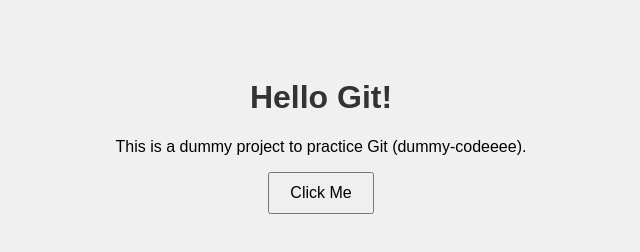
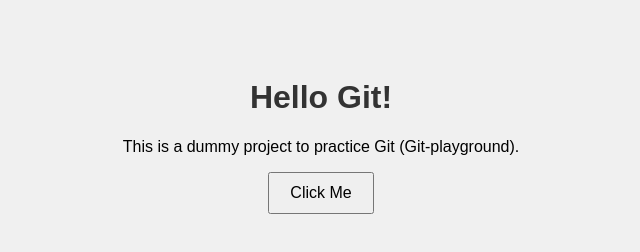
Before and after one commit to Rahul-Vashistt/dummy-repo, a plain HTML site: page index.html in a window 1280 px wide. Shown: the full height of the page, 319-959 px from the left. Drawn offline with Linux system fonts and the light colour scheme.

Commit message:
Added another name

```diff
--- a/index.html
+++ b/index.html
@@ -8,7 +8,7 @@
 </head>
 <body>
   <h1>Hello Git!</h1>
-  <p>This is a dummy project to practice Git (dummy-codeeee).</p>
+  <p>This is a dummy project to practice Git (Git-playground).</p>
   <button onclick="greet()">Click Me</button>
 
   <script src="script.js"></script>
```
